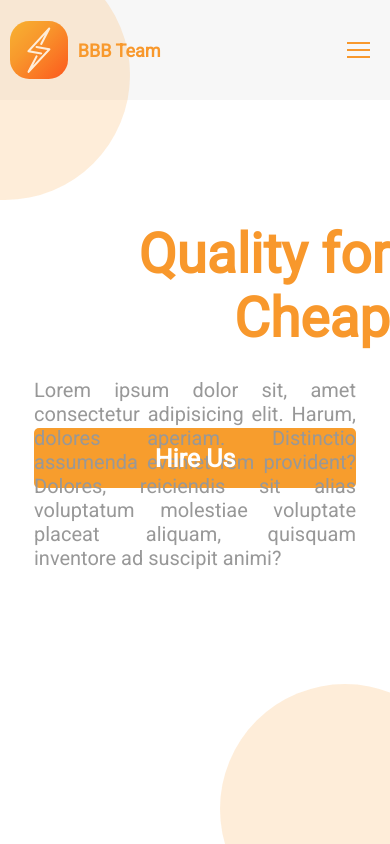
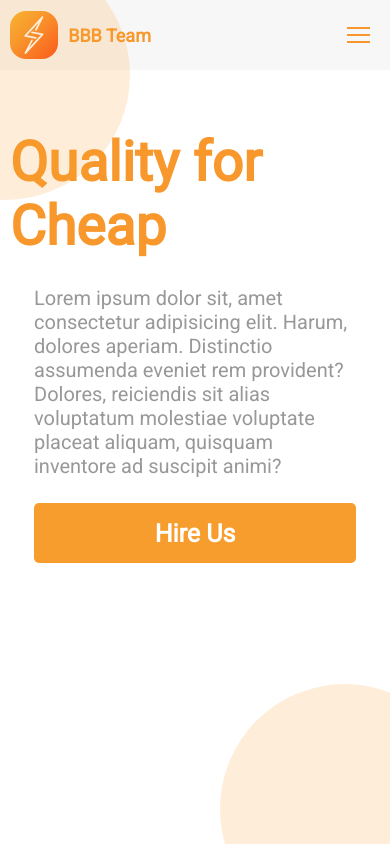
Before and after one commit to TalitaVial/Desafio-Alura-BBBteam, a plain HTML site: page home.html in a window 390 px wide. Drawn offline with Linux system fonts and the light colour scheme.

Commit message:
responsivo

```diff
--- a/css/home.css
+++ b/css/home.css
@@ -1,33 +1,20 @@
-
-header{
+/*============HEADER=================*/
+header {
   display: flex;
   align-items: center;
   justify-content: space-between;
-  height: 10rem;
+  height: 7rem;
   background: var(--back-input);
 }
 
-header div img {
-  display: block;
-  margin: 1rem;
-  width: 30%;
+
+div#cabecalho {
+  display: flex;
+  align-items: center;
 }
 
-div#cabecalho{
-  display: flex;
-  align-items: center;
-
-}
-
-h1 {
-  font-size: 1.8rem;
+nav #menu li {
   font-family: 'Roboto', sans-serif;
-  color: var(--title-orange);
-  font-weight: bold;
-}
-
-nav #menu li{
-    font-family: 'Roboto',sans-serif;
   font-size: 1.3rem;
   color: var(--title-orange);
   text-transform: uppercase;
@@ -36,15 +23,15 @@ nav #menu li{
   cursor: pointer;
 }
 
-a{
+a {
   text-decoration: none;
   color: var(--text-white);
   padding: 1.2rem 2.2rem;
-  background: #F8982C;
-  border-radius: .3rem;
+  background: #f8982c;
+  border-radius: 0.3rem;
 }
 
-nav ul{
+nav ul {
   display: flex;
   align-items: center;
   margin: 1rem;
@@ -58,12 +45,15 @@ ul li {
   color: var(--text-gray);
 }
 
-nav button#btn-mobile{
+nav button#btn-mobile {
   display: none;
 }
 
-@media (max-width: 600px){
-  nav button#btn-mobile{
+
+
+  /*==========RESPONSIVO===========*/
+  @media (max-width: 600px) {
+    nav button#btn-mobile {
       display: flex;
       cursor: pointer;
       margin: 2rem;
@@ -71,57 +61,57 @@ nav button#btn-mobile{
       background: transparent;
     }
 
-  #hamburguer{
+    #hamburguer {
       width: 23px;
-    border-top: 2px solid #F8982C;
+      border-top: 2px solid #f8982c;
     }
 
-  #hamburguer::after, #hamburguer::before{
-    content: "";
+    #hamburguer::after,
+    #hamburguer::before {
+      content: '';
       display: block;
       width: 23px;
       height: 2px;
       margin-top: 5px;
-    background: #F8982C;
+      background: #f8982c;
       position: relative;
     }
 
-  nav.active #hamburguer{
+    nav.active #hamburguer {
       border-top-color: transparent;
     }
 
-  nav.active #hamburguer::after{
+    nav.active #hamburguer::after {
       transform: rotate(135deg);
       top: -7px;
     }
 
-  nav.active #hamburguer::before{
+    nav.active #hamburguer::before {
       transform: rotate(-135deg);
-
     }
 
-  #menu{
+    #menu {
       display: block;
       position: absolute;
-    top: 10rem;
+      top: 7rem;
       left: 0;
       width: 100%;
       height: 0px;
       background: var(--back-input);
       visibility: hidden;
       overflow: hidden;
-    transition: .6s;
+      transition: 0.6s;
     }
 
     nav.active #menu {
-    height: calc(100vh - 10rem);
+      height: calc(100vh - 7rem);
       visibility: visible;
       overflow: auto;
       z-index: 1000;
     }
 
-  nav.active #menu li{
-    font-family: 'Roboto',sans-serif;
+    nav.active #menu li {
+      font-family: 'Roboto', sans-serif;
       font-size: 1.3rem;
       color: var(--title-orange);
       text-transform: uppercase;
@@ -134,29 +124,62 @@ nav button#btn-mobile{
       background: transparent;
       color: var(--title-orange);
       margin: -2rem;
-
     }
 
-  nav ul{
+    nav ul {
       margin: 0;
     }
 
-  h1.title{
+    header div img {
+      display: block;
+      margin: 1rem;
+      width: 25%;
+    }
+
+    h1 {
+      font-size: 1.8rem;
+      font-family: 'Roboto', sans-serif;
+      color: var(--title-orange);
+      font-weight: bold;
+    }
+
+    /*=================MAIN===================== */
+
+  h1.title {
     font-size: 5.5rem;
-    text-align: end;
-    margin-top: 12.2rem;
+    text-align: start;
+    margin: 6rem 1rem;
     margin-bottom: 2.8rem;
     font-family: 'Roboto', sans-serif;
   }
 
-  main p{
+  main p {
     font-size: 2rem;
     font-family: 'Roboto', sans-serif;
     color: var(--text-light-gray);
-    text-align: justify;
+    text-align: left;
     width: 32.2rem;
     height: 1.71rem;
     margin: 2.8rem auto;
   }
 
+  #button {
+    background: var(--back-button);
+    width: 32.2rem;
+    height: 6rem;
+    border-radius: 0.5rem;
+    display: block;
+    margin: 20rem auto  8rem auto;
+    color: var(--text-white);
+    font-family: 'Roboto', sans-serif;
+    font-weight: 700;
+    font-size: 2.5rem;
+    transition: 0.4s;
+    border: none;
   }
+
+  #button:hover{
+    filter: brightness(1.1);
+  }
+
+  }
--- a/home.html
+++ b/home.html
@@ -24,15 +24,15 @@
        <ul id="menu">
          <li>contact</li>
          <li>register</li>
-         <li><a href="#" class="bnt-header">log in</a></li>
+         <li><a href="login.html" class="bnt-header">log in</a></li>
        </ul>
      </nav>
    </header>
-   <main>
+   <main id="principal">
      <h1 class="title">Quality for Cheap</h1>
      <p>Lorem ipsum dolor sit, amet consectetur adipisicing elit. Harum, dolores aperiam. Distinctio assumenda eveniet rem provident? Dolores, reiciendis sit alias voluptatum molestiae voluptate placeat aliquam, quisquam inventore ad suscipit animi?</p>
-     <button class="button">Hire Us</button>
    </main>
+   <button id="button">Hire Us</button>
    <script src="js/menu-mobile.js"></script>
 </body>
 </html>
```
Also changed, not shown: login.html (+2 -2 lines). Lines whose indentation alone changed are shown as unchanged.
